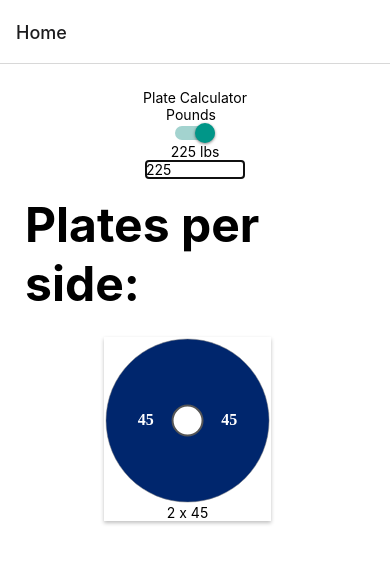
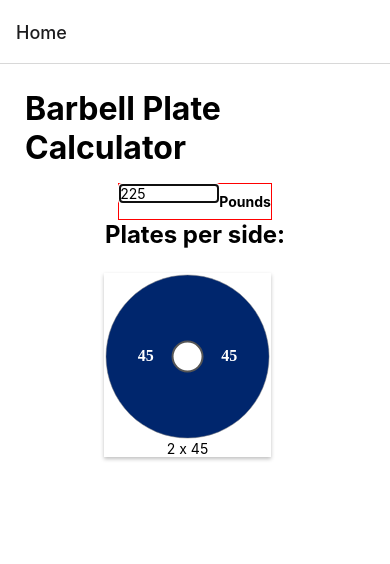
Before and after one commit to BrennanGlynn/PlateCalculator, a React Native app: screen /Home in a window 390 px wide. Shown: the top 564 px of the page. Built offline with nearby package versions, Linux system fonts and the light colour scheme.

Commit message:
restructure

```diff
--- a/App.js
+++ b/App.js
@@ -1,17 +1,7 @@
 import React from "react";
-import { StyleSheet, View } from "react-native";
-import Constants from "expo-constants";
-import PlateCalculator from "./components/PlateCalculator";
 import { createNativeStackNavigator } from "@react-navigation/native-stack";
 import { NavigationContainer } from "@react-navigation/native";
-
-const HomeScreen = () => {
-  return (
-    <View style={styles.container}>
-      <PlateCalculator />
-    </View>
-  );
-};
+import HomeScreen from "./src/screens/HomeScreen";
 
 const Stack = createNativeStackNavigator();
 
@@ -25,15 +15,4 @@ const App = () => {
   );
 };
 
-const styles = StyleSheet.create({
-  container: {
-    flex: 1,
-    backgroundColor: "#fff",
-    alignItems: "center",
-    justifyContent: "flex-start",
-    padding: "25px",
-    marginTop: Constants.statusBarHeight,
-  },
-});
-
 export default App;
--- a/components/PlateCalculator.js
+++ b/src/components/PlateCalculator.js
@@ -66,20 +66,17 @@ const PlateCalculator = () => {
         marginBottom: 16,
       }}
     >
-      <Text>Plate Calculator</Text>
-      <Text style={{ marginRight: 8 }}>{isPounds ? "Pounds" : "Kilos"}</Text>
-      <Switch value={isPounds} onValueChange={setIsPounds} />
-
-      <Text>
-        {weight} {isPounds ? "lbs" : "kgs"}
-      </Text>
+      <Text style={styles.heading}>Barbell Plate Calculator</Text>
+      <View style={styles.inputContainer}>
         <TextInput
           keyboardType="numeric"
           value={weight}
           onChangeText={setWeight}
-        style={{ marginBottom: 16, borderWidth: 1, width: 100 }}
+          style={styles.input}
           autoFocus
         />
+        <Text style={styles.inputLabel}>{isPounds ? "Pounds" : "Kilos"}</Text>
+      </View>
 
       <Text style={styles.platesPerSideLabel}>Plates per side:</Text>
 
@@ -101,8 +98,22 @@ const styles = StyleSheet.create({
     padding: "25px",
     marginTop: Constants.statusBarHeight,
   },
+  inputContainer: {
+    flexDirection: "row",
+    alignItems: "center",
+    justifyContent: "center",
+    borderWidth: 1,
+    borderColor: "red",
+  },
+  input: { marginBottom: 16, borderWidth: 1, width: 100 },
+  inputLabel: { fontSize: 14, fontWeight: "700" },
+  heading: {
+    fontSize: 32,
+    fontWeight: "700",
+    marginBottom: 16,
+  },
   platesPerSideLabel: {
-    fontSize: 48,
+    fontSize: 24,
     fontWeight: "700",
   },
   scrollView: {
--- a/components/PlateVisualization.js
+++ b/src/components/PlateVisualization.js
@@ -1,6 +1,7 @@
 import React from "react";
 import { StyleSheet, View, Text } from "react-native";
 import { Svg, Circle, Text as SVGText } from "react-native-svg";
+import PropTypes from "prop-types";
 import removeLeadingZero from "../utility/removeLeadingZero";
 
 const PlateVisualization = ({ plates }) => {
@@ -104,7 +105,6 @@ const getPlateSize = (weight) => {
 const styles = StyleSheet.create({
   container: {
     flexDirection: "row",
-    padding: 10,
     marginBottom: 20,
     flexWrap: "wrap",
     justifyContent: "center",
@@ -122,4 +122,13 @@ const styles = StyleSheet.create({
   },
 });
 
+PlateVisualization.propTypes = {
+  plates: PropTypes.arrayOf(
+    PropTypes.shape({
+      weight: PropTypes.number.isRequired,
+      count: PropTypes.number.isRequired,
+    }),
+  ).isRequired,
+};
+
 export default PlateVisualization;
--- /dev/null
+++ b/src/screens/HomeScreen.js
@@ -0,0 +1,26 @@
+import React from "react";
+import { View } from "react-native";
+import PlateCalculator from "../components/PlateCalculator";
+import { StyleSheet } from "react-native";
+import Constants from "expo-constants";
+
+const styles = StyleSheet.create({
+  container: {
+    flex: 1,
+    backgroundColor: "#fff",
+    alignItems: "center",
+    justifyContent: "flex-start",
+    padding: "25px",
+    marginTop: Constants.statusBarHeight,
+  },
+});
+
+const HomeScreen = () => {
+  return (
+    <View style={styles.container}>
+      <PlateCalculator />
+    </View>
+  );
+};
+
+export default HomeScreen;
```
Also changed, not shown: src/utility/removeLeadingZero.js (renamed from utility/removeLeadingZero.js). Lines whose indentation alone changed are shown as unchanged.
